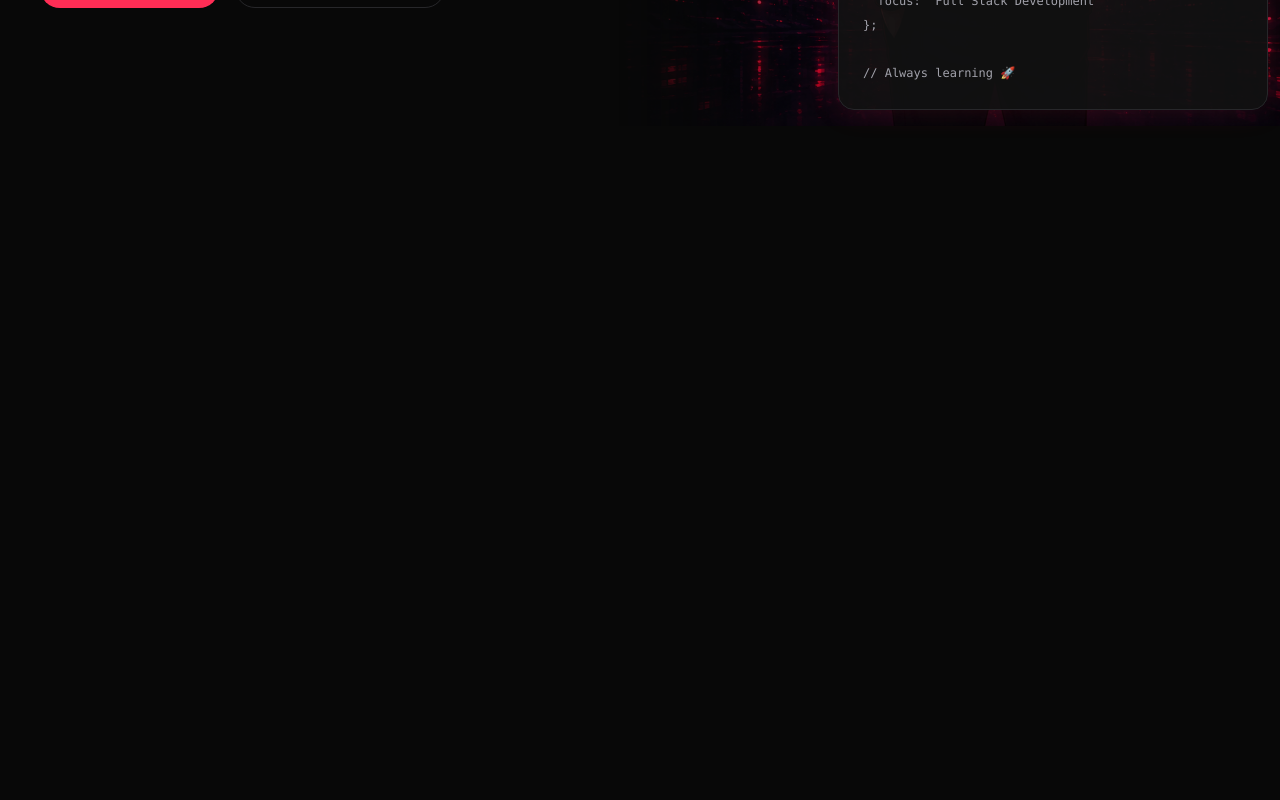
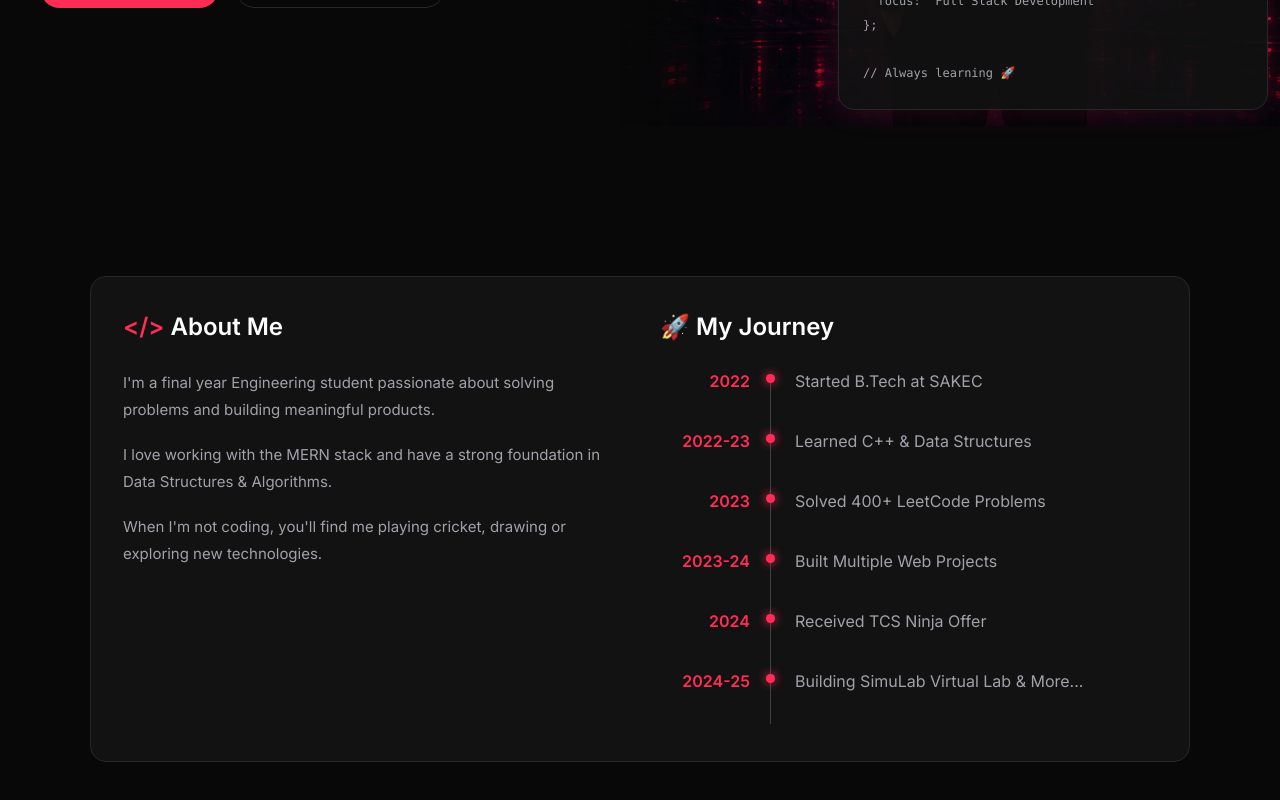
Before and after one commit to Karan-dhanada/portfolio-website, a React (Vite) app: page / in a window 1280 px wide. Shown: the part 540-1340 px from the top of the page. Before the commit the page ends 800 px from the top, so only its background shows below. Built offline with nearby package versions, Linux system fonts and the light colour scheme.

Commit message:
Build About Me Section With Timeline

```diff
--- a/src/App.jsx
+++ b/src/App.jsx
@@ -1,11 +1,13 @@
 import Navbar from "./components/layout/Navbar";
 import Hero from "./sections/Hero/Hero";
+import About from "./sections/About/About";
 
 function App() {
   return (
     <>
       <Navbar/>
       <Hero/>
+      <About/>
 
     </>
 
--- /dev/null
+++ b/src/data/journey.js
@@ -0,0 +1,26 @@
+export const journey = [
+  {
+    year: "2022",
+    title: "Started B.Tech at SAKEC",
+  },
+  {
+    year: "2022-23",
+    title: "Learned C++ & Data Structures",
+  },
+  {
+    year: "2023",
+    title: "Solved 400+ LeetCode Problems",
+  },
+  {
+    year: "2023-24",
+    title: "Built Multiple Web Projects",
+  },
+  {
+    year: "2024",
+    title: "Received TCS Ninja Offer",
+  },
+  {
+    year: "2024-25",
+    title: "Building SimuLab Virtual Lab & More...",
+  },
+];
--- /dev/null
+++ b/src/sections/About/About.css
@@ -0,0 +1,132 @@
+
+
+.about-section {
+  padding: 80px 0;
+}
+
+.about-container {
+  width: min(1100px, 90%);
+  margin: 0 auto;
+
+  display: grid;
+  grid-template-columns: 1fr 1fr;
+  gap: 40px;
+
+  padding: 32px;
+
+  background: var(--color-card);
+  border: 1px solid var(--color-border);
+  border-radius: 16px;
+}
+
+.about-content h2,
+.journey-content h2 {
+  margin-bottom: 24px;
+
+  font-size: 24px;
+  font-weight: 600;
+
+  color: var(--color-text);
+}
+
+.about-content h2::before {
+  content: "</> ";
+  color: var(--color-primary);
+}
+
+.journey-content h2::before {
+  content: "🚀 ";
+}
+
+.about-content p {
+  max-width: 480px;
+
+  margin-bottom: 18px;
+
+  color: var(--color-text-secondary);
+
+  font-size: 15px;
+  line-height: 1.8;
+}
+
+.journey-timeline {
+    position: relative;
+    padding-left: 110px;
+}
+
+.journey-timeline::before {
+    content: "";
+
+    position: absolute;
+
+    /* IMPORTANT */
+    left: 110px;
+
+    top: 5px;
+    bottom: 5px;
+
+    width: 1px;
+
+    background: rgba(255, 255, 255, 0.2);
+
+    z-index: 0;
+}
+.journey-item {
+    position: relative;
+    min-height: 60px;
+}
+
+.journey-year {
+    position: absolute;
+    left: -90px;
+
+    width: 70px;
+    text-align: right;
+
+    color: var(--color-primary);
+    font-weight: 600;
+}
+
+.journey-title {
+    display: block;
+
+    /* THIS is the important part */
+    margin-left: 25px;
+
+    color: var(--color-text-secondary);
+}
+
+.journey-dot {
+    position: absolute;
+
+    left: -4px;
+    top: 5px;
+
+    width: 9px;
+    height: 9px;
+
+    border-radius: 50%;
+
+    background: var(--color-primary);
+
+    box-shadow: 0 0 10px var(--color-primary);
+
+    z-index: 2;
+}
+
+
+
+
+
+
+
+
+@media (max-width: 768px) {
+  .about-container {
+    grid-template-columns: 1fr;
+
+    padding: 24px;
+
+    gap: 50px;
+  }
+}
--- /dev/null
+++ b/src/sections/About/About.jsx
@@ -0,0 +1,53 @@
+import { journey } from "../../data/journey";
+import "./About.css";
+
+const About = () => {
+    return (
+        <section id="about" className="about-section">
+            <div className="about-container">
+
+                {/* About Me */}
+                <div className="about-content">
+                    <h2>About Me</h2>
+
+                    <p>
+                        I'm a final year Engineering student passionate about
+                        solving problems and building meaningful products.
+                    </p>
+
+                    <p>
+                        I love working with the MERN stack and have a strong
+                        foundation in Data Structures & Algorithms.
+                    </p>
+
+                    <p>
+                        When I'm not coding, you'll find me playing cricket,
+                        drawing or exploring new technologies.
+                    </p>
+                </div>
+
+                {/* My Journey */}
+                <div className="journey-content">
+                    <h2> My Journey</h2>
+
+                    <div className="journey-timeline">
+                        {journey.map((item) => (
+                            <div className="journey-item" key={item.year}>
+                                <span className="journey-year">{item.year}</span>
+
+                                <span className="journey-title">
+                                    {item.title}
+                                </span>
+
+                                <span className="journey-dot"></span>
+                            </div>
+                        ))}
+                    </div>
+                </div>
+
+            </div>
+        </section>
+    );
+};
+
+export default About;
```
